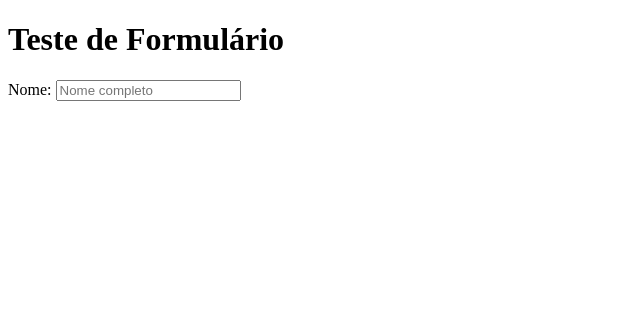
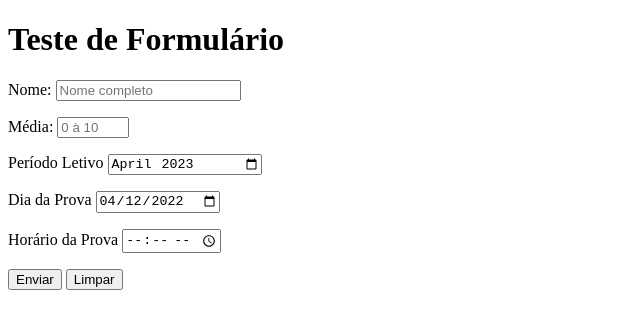
Before and after one commit to CarlosOtrebla/html5-css, a plain HTML site: page modulo_04/exe025/form003.html in a window 1280 px wide. Shown: the whole page, without its empty margins (0-640 px from the left). Drawn offline with Linux system fonts and the light colour scheme.

Commit message:
Update form003.html

```diff
--- a/modulo_04/exe025/form003.html
+++ b/modulo_04/exe025/form003.html
@@ -13,7 +13,26 @@
             <label for="idNome">Nome: </label>
             <input type="text" name="nome" id="idNome" required maxlength="30" placeholder="Nome completo" autocomplete="name">
         </p>
+        <label for="idMedia">Média: </Label>
+        <input type="number" name="media" id="idMedia" min="0" max="10" placeholder="0 à 10" step="0.1" required>
 
+        <p>
+            <label for="idMes">Período Letivo</label>
+            <input type="month" name="mes" id="idMes" value="2023-04">
+        </p>
+        <p>
+            <label for="idDia">Dia da Prova</label>
+            <input type="date" name="dia" id="idDia" value="2022-04-12">
+        </p>
+        <p>
+            <label for="idHora">Horário da Prova</label>
+            <input type="time" name="hora" id="idHora">
+        </p>
+
+        <p>
+            <input type="submit" value="Enviar">
+            <input type="reset" value="Limpar">
+        </p>
     </form>
 
 </body>
```
